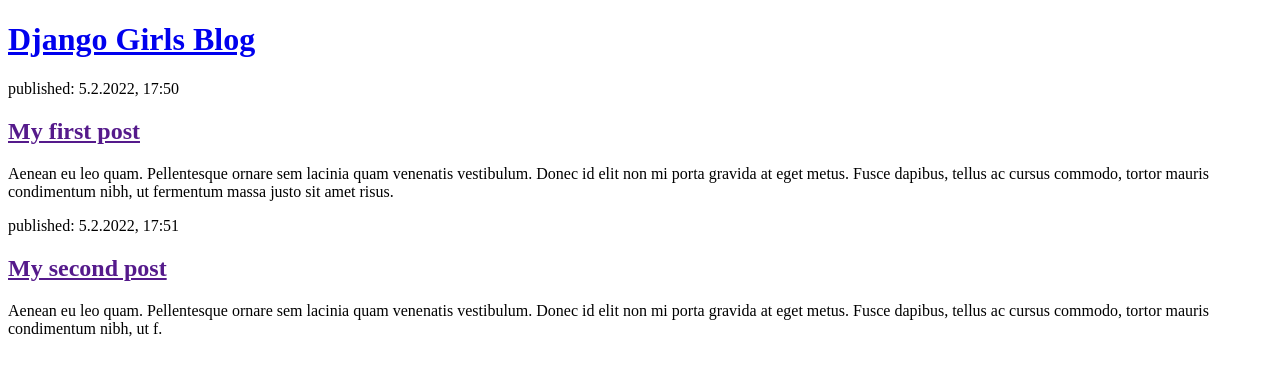
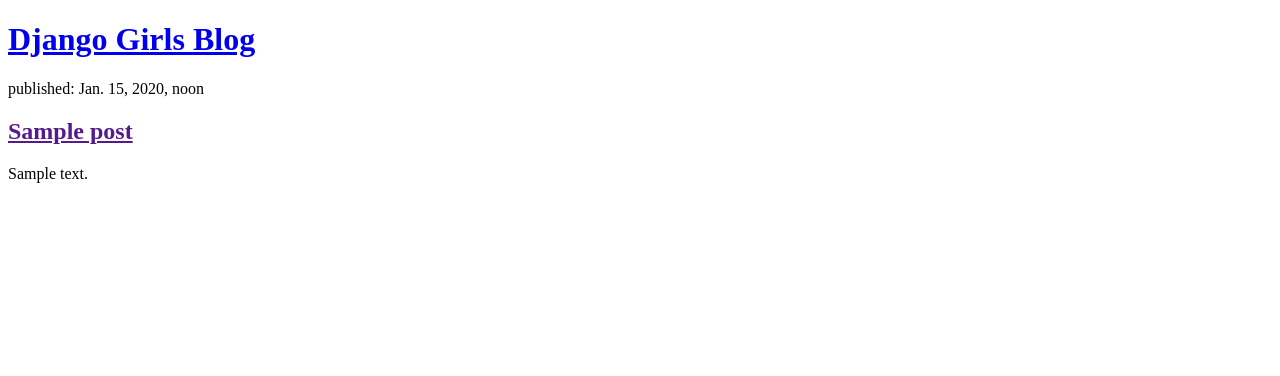
Before and after one commit to paatre/djangogirls, a Django app: page / in a window 1280 px wide. Shown: the top 376 px of the page. Run offline with Django 3.2, Linux system fonts and the light colour scheme; tables that the repository leaves empty hold one stand-in row (values such as "Sample post").

Commit message:
Use template context to generate content.

```diff
--- a/blog/templates/blog/post_list.html
+++ b/blog/templates/blog/post_list.html
@@ -8,25 +8,12 @@
       <h1><a href="/">Django Girls Blog</a></h1>
     </header>
 
-    <article>
-      <time>published: 5.2.2022, 17:50</time>
-      <h2><a href="">My first post</a></h2>
-      <p>
-        Aenean eu leo quam. Pellentesque ornare sem lacinia quam venenatis
-        vestibulum. Donec id elit non mi porta gravida at eget metus. Fusce
-        dapibus, tellus ac cursus commodo, tortor mauris condimentum nibh, ut
-        fermentum massa justo sit amet risus.
-      </p>
-    </article>
-
-    <article>
-      <time>published: 5.2.2022, 17:51</time>
-      <h2><a href="">My second post</a></h2>
-      <p>
-        Aenean eu leo quam. Pellentesque ornare sem lacinia quam venenatis
-        vestibulum. Donec id elit non mi porta gravida at eget metus. Fusce
-        dapibus, tellus ac cursus commodo, tortor mauris condimentum nibh, ut f.
-      </p>
-    </article>
+    {% for post in posts %}
+      <article>
+        <time>published: {{ post.published_date }}</time>
+        <h2><a href="">{{ post.title }}</a></h2>
+        <p>{{ post.text|linebreaksbr }}</p>
+      </article>
+    {% endfor %}
   </body>
 </html>
```
